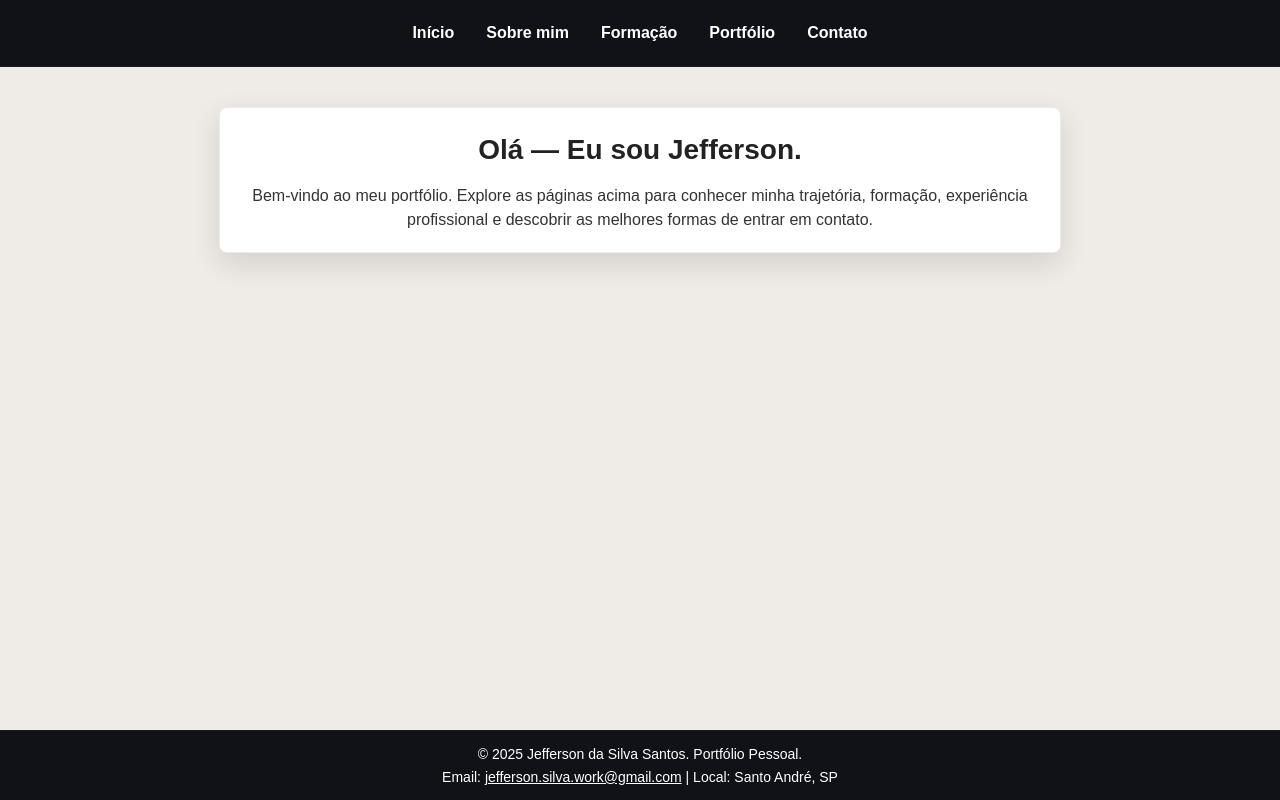
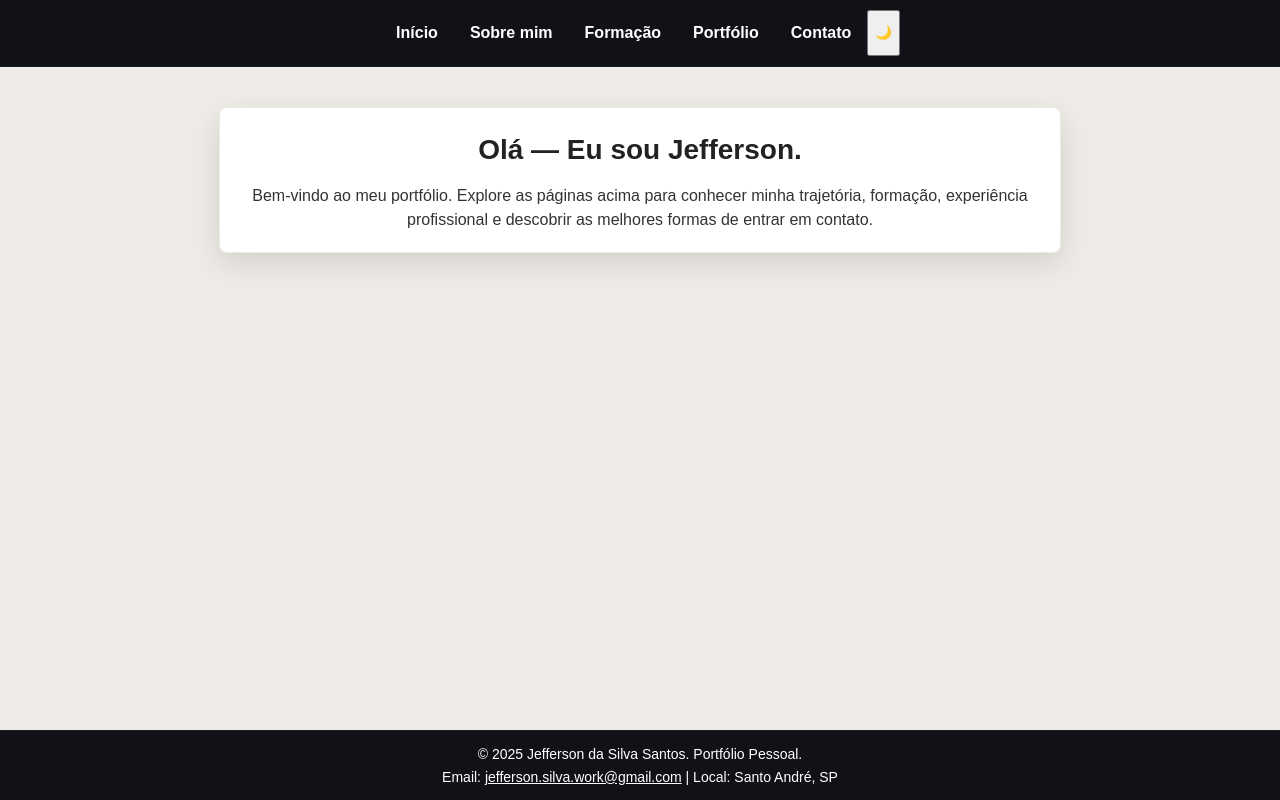
Before and after one commit to Jephyr/jefferson-da-silva-santos, a plain HTML site: page index.html in a window 1280 px wide. Drawn offline with Linux system fonts and the light colour scheme.

Commit message:
Add theme toggle button to header
Added a theme toggle button for user interface customization.

```diff
--- a/index.html
+++ b/index.html
@@ -40,6 +40,8 @@
             <a href="#" class="nav-link" data-page="portfolio">Portfólio</a>
             <a href="#" class="nav-link" data-page="contato">Contato</a>
         </nav>
+        <!-- Botão de troca de tema: fixado via CSS no canto superior direito -->
+        <button id="theme-toggle" class="theme-toggle" aria-label="Alternar tema">🌙</button>
     </header>
 
     <main class="container">
```
